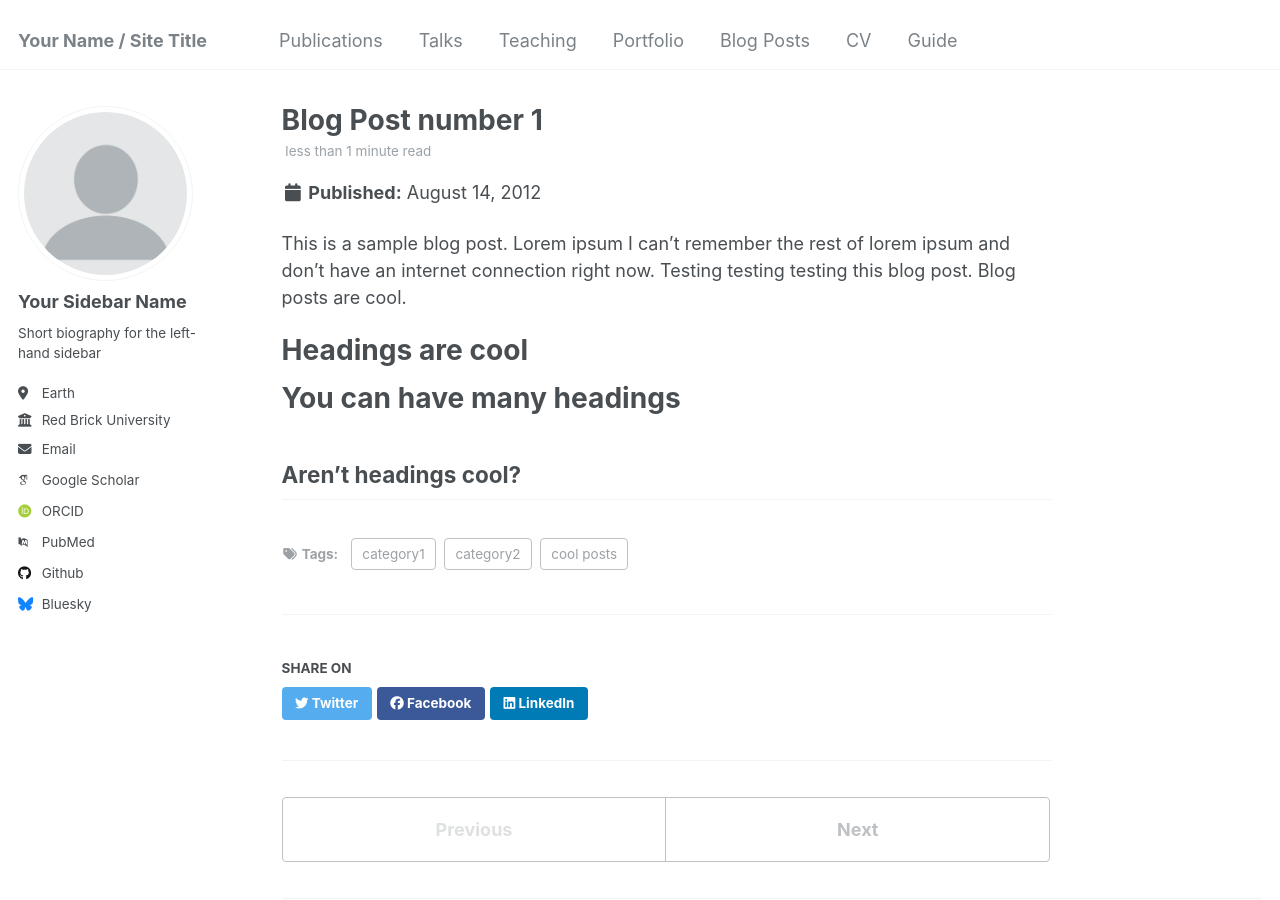
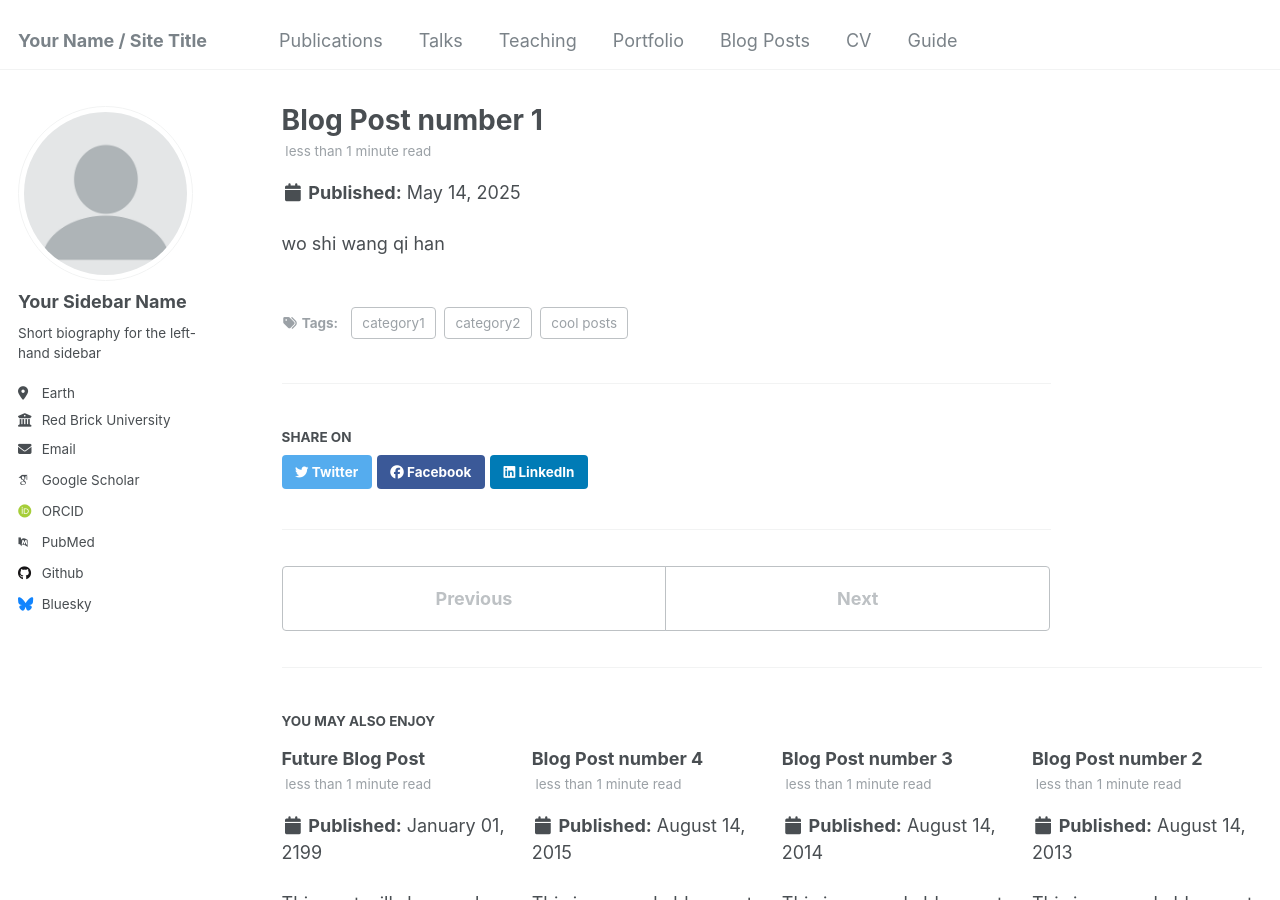
Before and after one commit to AnByss-neko/anbyss-neko.github.io, a Jekyll site: the page built from _posts/2012-08-14-blog-post-1.md, in a window 1280 px wide and 900 px high. Built offline with Jekyll 4.4.1, drawn with Linux system fonts in a browser that asks for light colours; some web fonts are replaced.

Commit message:
first attempt

```diff
--- a/_posts/2012-08-14-blog-post-1.md
+++ b/_posts/2012-08-14-blog-post-1.md
@@ -1,20 +1,11 @@
 ---
 title: 'Blog Post number 1'
-date: 2012-08-14
-permalink: /posts/2012/08/blog-post-1/
+date: 2025-05-14
+permalink: /posts/2025/05/blog-post-1/
 tags:
   - cool posts
   - category1
   - category2
 ---
 
-This is a sample blog post. Lorem ipsum I can't remember the rest of lorem ipsum and don't have an internet connection right now. Testing testing testing this blog post. Blog posts are cool.
-
-Headings are cool
-======
-
-You can have many headings
-======
-
-Aren't headings cool?
-------
+wo shi wang qi han
```
